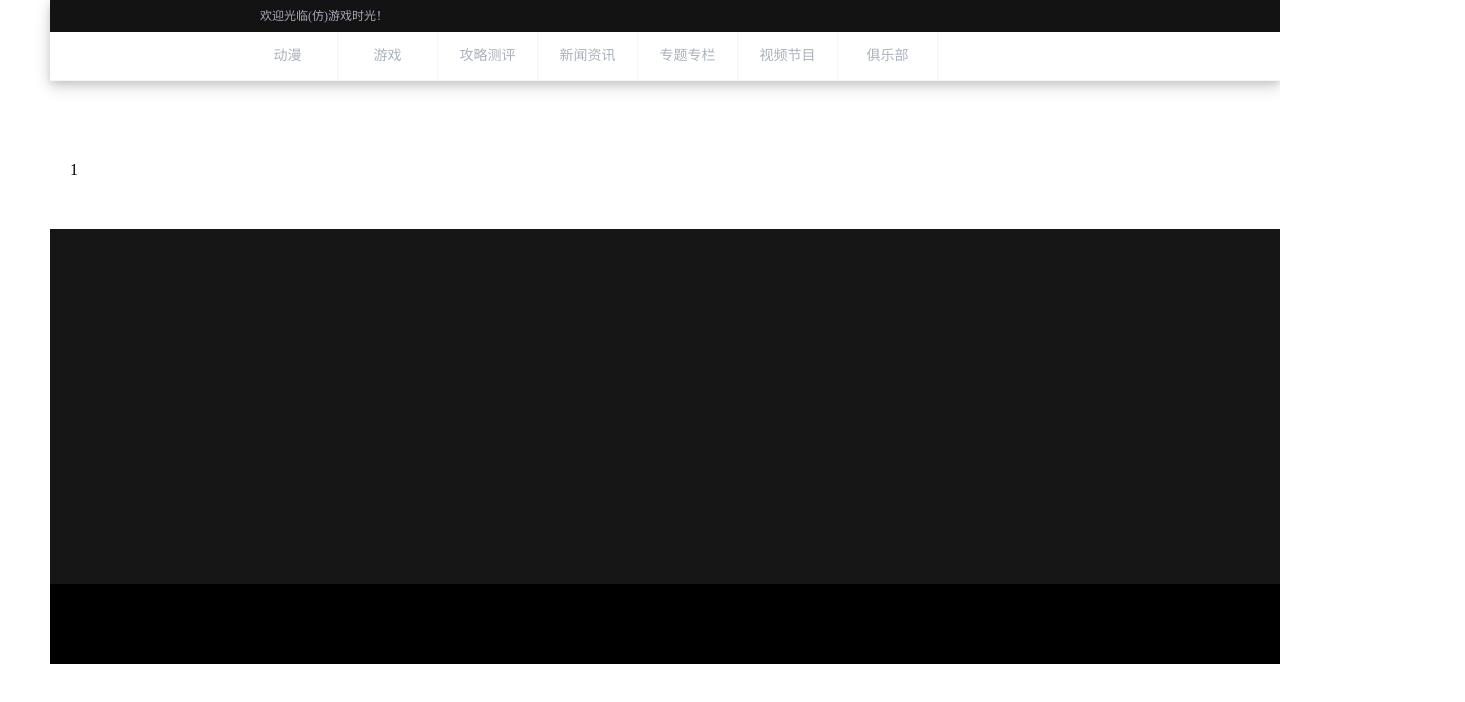
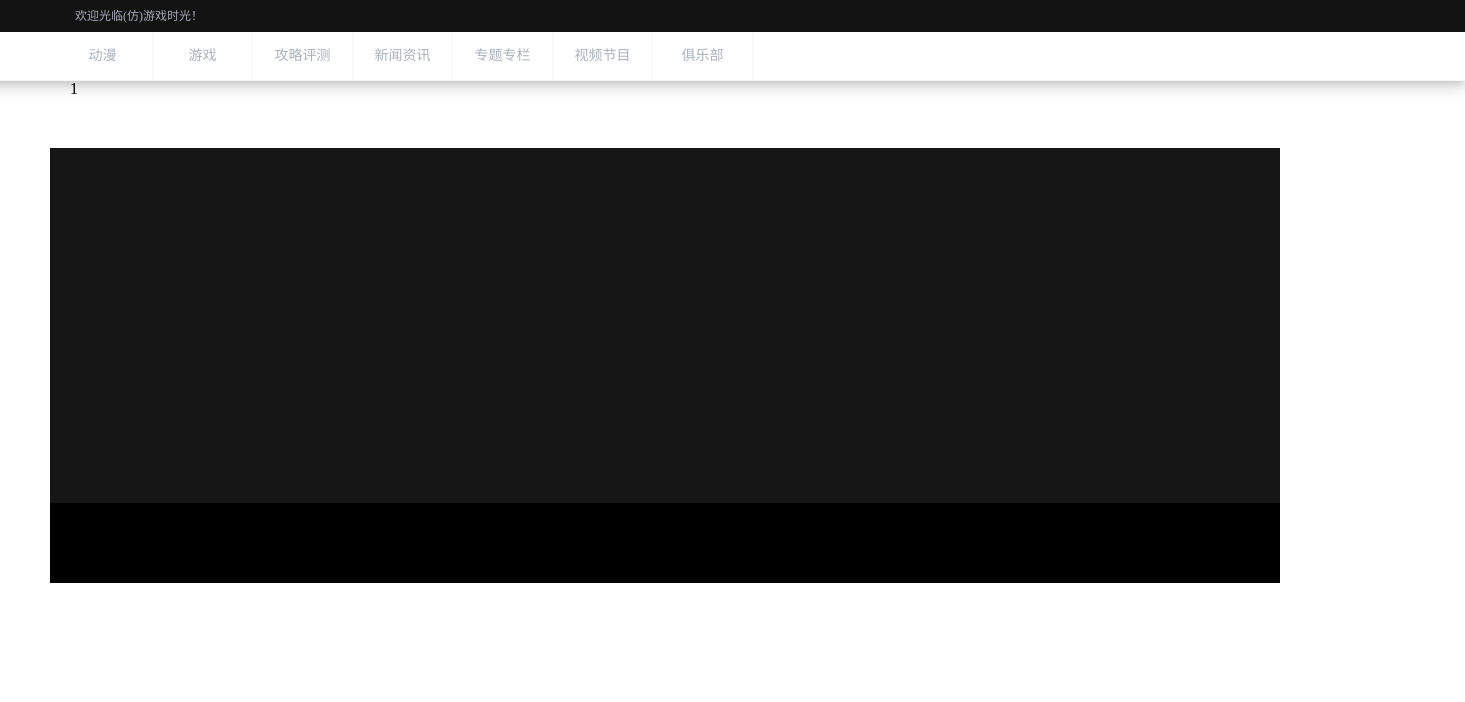
Before and after one commit to dcsuibian/vgtime-imitation, a Next.js app in the folder frontend/: page /topics/1 in a window 1280 px wide. Shown: the top 702 px of the page, 1465 px wide, since content can reach past the window. Built offline with nearby package versions, Linux system fonts and the light colour scheme.

Commit message:
在页面滚动时Header会始终悬浮于页面上方

```diff
--- a/frontend/src/app/layout.tsx
+++ b/frontend/src/app/layout.tsx
@@ -13,8 +13,8 @@ export default function RootLayout({ children }: { children: React.ReactNode })
   return (
     <html lang='zh-CN'>
     <body>
+    <Header /> {/* Header必须写在外面，才能在页面滚动时较好地居中 */}
     <div className={styles.main}>
-      <Header />
       <div className={styles.container}>
         {children}
       </div>
--- a/frontend/src/components/Header/index.module.scss
+++ b/frontend/src/components/Header/index.module.scss
@@ -1,16 +1,19 @@
+
 .header {
   box-sizing: content-box;
-  max-width: 1600px;
+  width: 1600px; // 固定宽高
   height: 80px;
 
+  position: absolute; // 脱离正常文档流
+  left: 50%;
+  transform: translate(-50%); // 水平居中
+  margin-left: 25px; // 往右偏一点
+
+  z-index: 100; // 使其滚动时在最上层
+
   background-color: #fff;
-
   box-shadow: 0 3px 8px 0 rgba(0, 0, 0, 0.12), 0 6px 16px 0 rgba(0, 0, 0, 0.15); // 阴影
   border-bottom: 1px solid rgba(85, 85, 85, 0.05);
-
-  position: relative; // 水平居中
-  left: 50%;
-  transform: translate(-50%);
 
   line-height: 48px;
 
@@ -38,13 +41,12 @@
       padding-left: 188px; // 左边距
       ul {
         li {
-          float: left;
+          float: left; // 横向排列
 
           a {
             display: block;
             width: 100px;
-            border-right: 1px solid rgba(85, 85, 85, 0.05);
-
+            border-right: 1px solid rgba(85, 85, 85, 0.05); // 分隔线
             text-align: center;
             color: #AAB2BD;
             font-size: 14px;
@@ -54,7 +56,11 @@
     }
 
     .right {
-
     }
   }
 }
+
+header.down { // 滚动时的样式
+  height: 48px;
+  position: fixed;
+}
--- a/frontend/src/components/Header/index.tsx
+++ b/frontend/src/components/Header/index.tsx
@@ -1,9 +1,27 @@
+'use client'
 import styles from './index.module.scss'
+import { useEffect, useState } from 'react'
+import { boolean } from 'zod'
 
 export default function Header() {
+  // 定义滚动位置的状态
+  const [scrollPosition, setScrollPosition] = useState(window.scrollY)
+  useEffect(() => {
+    // 定义处理滚动事件的函数
+    const handleScroll = () => setScrollPosition(window.scrollY)
+    // 在组件挂载时添加滚动事件监听器
+    window.addEventListener('scroll', handleScroll)
+    // 在组件卸载时移除滚动事件监听器
+    return () => {
+      window.removeEventListener('scroll', handleScroll)
+    }
+  }, [])
+
+  const hideTop = scrollPosition > 32 // 滚动超过32px时隐藏顶部
+
   return (
-    <header className={styles.header}>
-      <div className={styles.top}>
+    <header className={styles.header + ' ' + (hideTop ? styles.down : '')}>
+      <div className={styles.top} style={{ 'display': hideTop ? 'none' : 'block' }}>
         <div className={styles.left}>
           <a>
             欢迎光临(仿)游戏时光！
@@ -15,7 +33,7 @@ export default function Header() {
           <ul>
             <li><a>动漫</a></li>
             <li><a>游戏</a></li>
-            <li><a>攻略测评</a></li>
+            <li><a>攻略评测</a></li>
             <li><a>新闻资讯</a></li>
             <li><a>专题专栏</a></li>
             <li><a>视频节目</a></li>
@@ -23,7 +41,6 @@ export default function Header() {
           </ul>
         </nav>
         <div className={styles.right}>
-
         </div>
       </div>
     </header>
```
